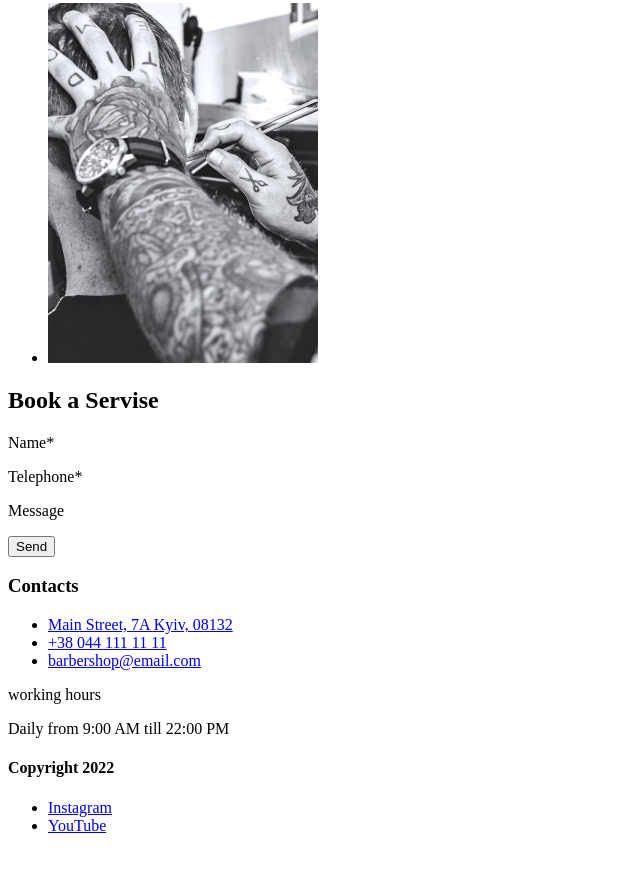
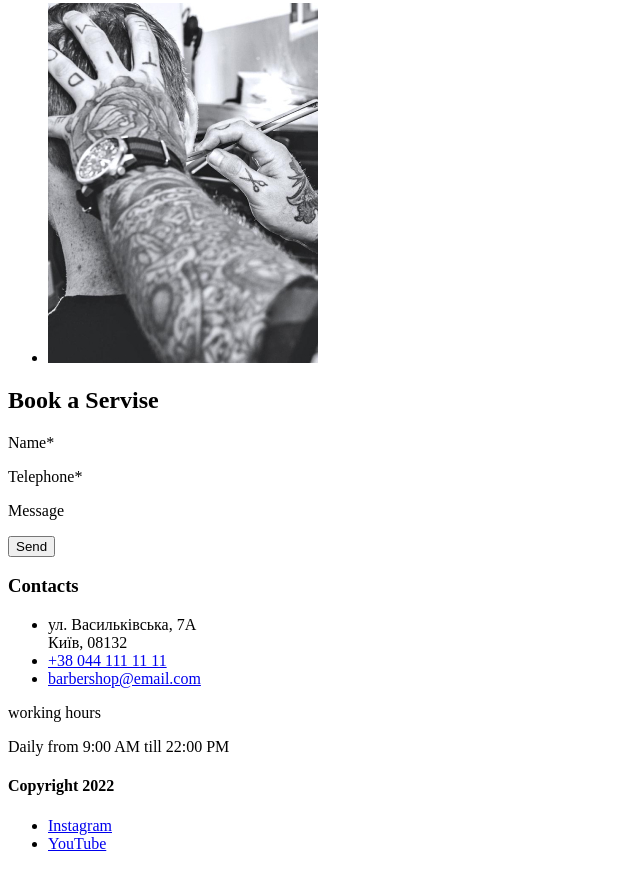
Before and after one commit to VladRaFeed/barber_shop, a plain HTML site: page index.html in a window 1280 px wide. Shown: the part 5371-6240 px from the top of the page, without its empty margins (0-640 px from the left). Drawn offline with Linux system fonts and the light colour scheme.

Commit message:
update section 6

```diff
--- a/index.html
+++ b/index.html
@@ -181,17 +181,16 @@
         <p>Message</p>
         <button>Send</button>
         <h3>Contacts</h3>
-        <ul>
-          <li>
-            <a href="#">Main Street, 7A Kyiv, 08132</a>
-          </li>
-          <li>
-            <a href="tel:+380441111111">+38 044 111 11 11</a>
-          </li>
-          <li>
-            <a href="mailto:barbershop@email.com">barbershop@email.com</a>
-          </li>
-        </ul>
+        <adress>
+          <ul>
+            <li>
+          ул. Васильківська, 7А</br>
+          Київ, 08132
+            </li>
+            <li><a href="tel:+380441111111">+38 044 111 11 11</a></li>
+            <li><a href="mailto:barbershop@email.com">barbershop@email.com</a></li>
+          </ul>
+        </address>
         <p>working hours</p>
         <p>Daily from 9:00 AM till 22:00 PM</p>
       </section>
```
